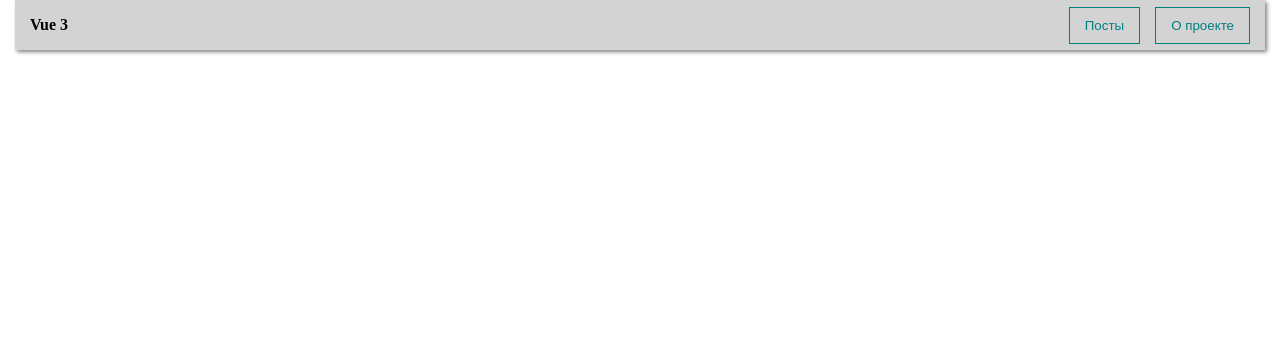
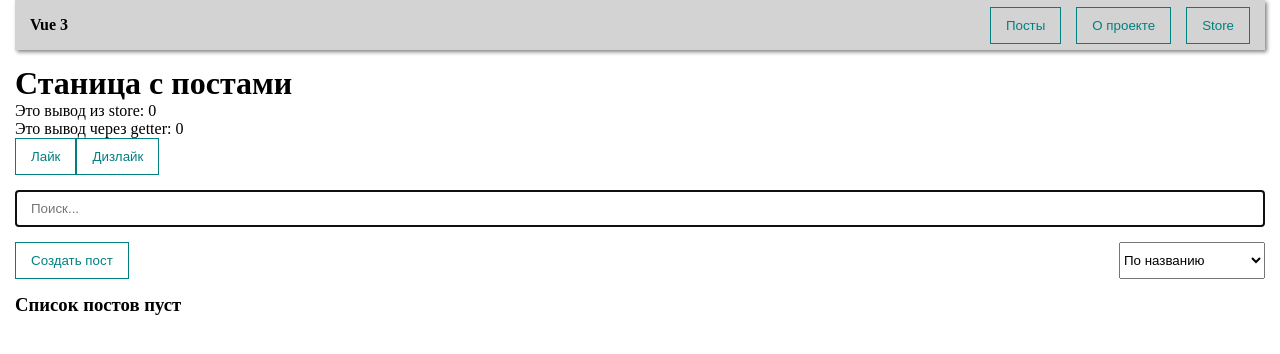
Before and after one commit to AlexeyShobanov/vue-learn, a Vue app: page /store in a window 1280 px wide. Shown: the top 354 px of the page. Built offline with nearby package versions, Linux system fonts and the light colour scheme; no server answers.

Commit message:
add simple store

```diff
--- a/package.json
+++ b/package.json
@@ -11,7 +11,8 @@
     "axios": "^1.5.0",
     "core-js": "^3.8.3",
     "vue": "^3.2.13",
-    "vue-router": "^4.2.4"
+    "vue-router": "^4.2.4",
+    "vuex": "^4.1.0"
   },
   "devDependencies": {
     "@babel/core": "^7.12.16",
--- a/src/components/UI/MyNavBar.vue
+++ b/src/components/UI/MyNavBar.vue
@@ -7,7 +7,12 @@
       <my-button style="margin-right: 15px" @click="this.$router.push('/posts')"
         >Посты</my-button
       >
-      <my-button @click="$router.push({ path: '/about' })">О проекте</my-button>
+      <my-button
+        style="margin-right: 15px"
+        @click="$router.push({ path: '/about' })"
+        >О проекте</my-button
+      >
+      <my-button @click="$router.push({ path: '/store' })">Store</my-button>
     </div>
   </div>
 </template>
--- a/src/main.js
+++ b/src/main.js
@@ -3,6 +3,7 @@ import App from "./App";
 import components from "@/components/UI";
 import router from "@/router";
 import directives from "@/directives";
+import store from "@/store";
 
 // App - корневой компонет
 const app = createApp(App);
@@ -16,6 +17,4 @@ directives.forEach((directive) => {
   app.directive(directive.name, directive);
 });
 
-app.use(router);
-
-app.mount("#app");
+app.use(router).use(store).mount("#app");
--- /dev/null
+++ b/src/pages/PostPageWithStore.vue
@@ -0,0 +1,155 @@
+<template>
+  <div>
+    <h1>Станица с постами</h1>
+    <div>Это вывод из store: {{ $store.state.likes }}</div>
+    <div>Это вывод через getter: {{ $store.getters.doubleLikes }}</div>
+    <div>
+      <my-button @click="$store.commit('incrementLikes')">Лайк</my-button>
+      <my-button @click="$store.commit('decrementLikes')">Дизлайк</my-button>
+    </div>
+    <my-input v-focus v-model="searchQuery" placeholder="Поиск..."></my-input>
+    <div class="app__btns">
+      <my-button @click="showDialog">Создать пост</my-button>
+      <my-select v-model="selectedSort" :options="sortOptions"></my-select>
+    </div>
+    <my-dialog v-model:show="dialogVisible">
+      <post-form @create="createPost"></post-form>
+    </my-dialog>
+    <post-list
+      :posts="sortedAndSearchedPosts"
+      @remove="removePost"
+      v-if="!isPostsLoading"
+    ></post-list>
+    <div v-else>Идет загрузка...</div>
+    <!--    <div ref="observer" class="observer"></div>-->
+    <div v-intersection="loadMorePosts" class="observer"></div>
+  </div>
+</template>
+
+<!--В секции script нужно экспортировать сам объект, описываемый в файле, по сути все остальное ситксический сахар-->
+<script>
+import PostForm from "@/components/PostForm";
+import PostList from "@/components/PostList";
+import axios from "axios";
+
+export default {
+  components: {
+    PostList,
+    PostForm,
+  },
+  data() {
+    return {
+      posts: [],
+      dialogVisible: false,
+      isPostsLoading: false,
+      selectedSort: "",
+      searchQuery: "",
+      page: 1,
+      pageNumber: 1,
+      limit: 10,
+      totalPage: 0,
+      sortOptions: [
+        { value: "title", name: "По названию" },
+        { value: "body", name: "По содержанию" },
+      ],
+    };
+  },
+  methods: {
+    createPost(post) {
+      this.posts.push(post);
+      this.dialogVisible = false;
+    },
+    removePost(post) {
+      this.posts = this.posts.filter((p) => p.id !== post.id);
+    },
+    showDialog() {
+      this.dialogVisible = true;
+    },
+    async fetchPosts() {
+      this.isPostsLoading = true;
+      try {
+        const response = await axios.get(
+          "https://jsonplaceholder.typicode.com/posts",
+          {
+            params: {
+              _page: this.page,
+              _limit: this.limit,
+            },
+          }
+        );
+        this.totalPage = Math.ceil(
+          response.headers["x-total-count"] / this.limit
+        );
+        this.posts = response.data;
+      } catch (e) {
+        alert("Ошибка");
+      } finally {
+        this.isPostsLoading = false;
+      }
+    },
+    async loadMorePosts() {
+      this.page += 1;
+      try {
+        const response = await axios.get(
+          "https://jsonplaceholder.typicode.com/posts",
+          {
+            params: {
+              _page: this.page,
+              _limit: this.limit,
+            },
+          }
+        );
+        this.totalPage = Math.ceil(
+          response.headers["x-total-count"] / this.limit
+        );
+        this.posts = [...this.posts, ...response.data];
+      } catch (e) {
+        alert("Ошибка");
+      }
+    },
+  },
+  mounted() {
+    this.fetchPosts();
+
+    //------------ for case <div ref="observer" class="observer"></div>
+    // const options = {
+    //   rootMargin: "0px",
+    //   threshold: 1.0,
+    // };
+    // const callback = (entries, observer) => {
+    //   if (entries[0].isIntersecting && this.page < this.totalPage) {
+    //     this.loadMorePosts();
+    //     // console.log(observer);
+    //     return observer;
+    //   }
+    // };
+    // const observer = new IntersectionObserver(callback, options);
+    // observer.observe(this.$refs.observer);
+  },
+  computed: {
+    sortedPost() {
+      return [...this.posts].sort((post1, post2) =>
+        post1[this.selectedSort]?.localeCompare(post2[this.selectedSort])
+      );
+    },
+    sortedAndSearchedPosts() {
+      return this.sortedPost.filter((post) =>
+        post.title.toLowerCase().includes(this.searchQuery.toLowerCase())
+      );
+    },
+  },
+};
+</script>
+
+<style>
+.app__btns {
+  margin: 15px 0;
+  display: flex;
+  justify-content: space-between;
+}
+
+.observer {
+  height: 10px;
+  /*background: teal;*/
+}
+</style>
--- a/src/router/index.js
+++ b/src/router/index.js
@@ -2,6 +2,7 @@ import MainPage from "@/pages/MainPage.vue";
 import { createRouter, createWebHistory } from "vue-router";
 import PostPage from "@/pages/PostPage";
 import AboutPage from "@/pages/AboutPage";
+import PostPageWithStore from "@/pages/PostPageWithStore";
 
 const routes = [
   {
@@ -16,6 +17,10 @@ const routes = [
     path: "/about",
     component: AboutPage,
   },
+  {
+    path: "/store",
+    component: PostPageWithStore,
+  },
 ];
 
 const router = createRouter({
--- /dev/null
+++ b/src/store/index.js
@@ -0,0 +1,21 @@
+import { createStore } from "vuex";
+
+export default createStore({
+  state: {
+    likes: 0,
+  },
+  getters: {
+    doubleLikes(state) {
+      return state.likes * 2;
+    },
+  },
+  mutations: {
+    incrementLikes(state) {
+      state.likes += 1;
+    },
+    decrementLikes(state) {
+      state.likes -= 1;
+    },
+  },
+  actions: {},
+});
```
Also changed, not shown: 1 other file (tests, documents, lock files or other folders).
